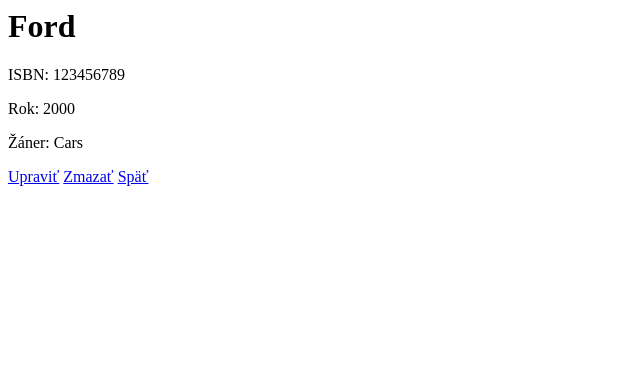
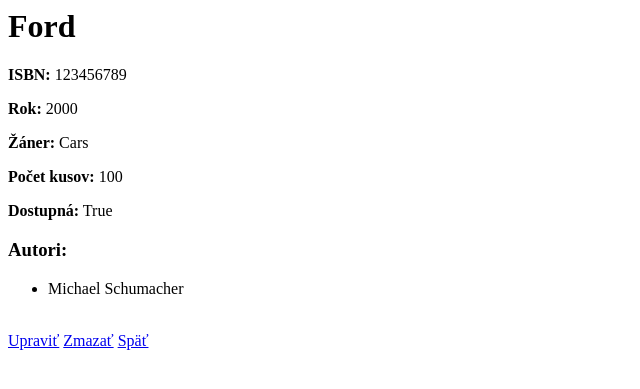
Before and after one commit to Foxer99/Webova-aplikacia-kniznica, a Django app: page /book/2/ in a window 1280 px wide. Shown: the top 389 px of the page, without its empty margins (0-640 px from the left). Run offline with Django 5.2, Linux system fonts and the light colour scheme; data comes from the database, SQL or seed files in the repository; both versions use the stored data as it was after the commit.

Commit message:
pridal som ti tam autorov knihy pozicky a mozes si tam dat knihu a ostan eveci

```diff
--- a/library_project/library/templates/library/book_detail.html
+++ b/library_project/library/templates/library/book_detail.html
@@ -1,8 +1,21 @@
 <h1>{{ book.title }}</h1>
 
-<p>ISBN: {{ book.isbn }}</p>
-<p>Rok: {{ book.year }}</p>
-<p>Žáner: {{ book.genre }}</p>
+<p><b>ISBN:</b> {{ book.isbn }}</p>
+<p><b>Rok:</b> {{ book.year }}</p>
+<p><b>Žáner:</b> {{ book.genre }}</p>
+<p><b>Počet kusov:</b> {{ book.total_copies }}</p>
+<p><b>Dostupná:</b> {{ book.available }}</p>
+
+<h3>Autori:</h3>
+<ul>
+{% for author in book.authors.all %}
+    <li>{{ author.first_name }} {{ author.last_name }}</li>
+{% empty %}
+    <li>Žiadni autori</li>
+{% endfor %}
+</ul>
+
+<br>
 
 <a href="{% url 'book_update' book.pk %}">Upraviť</a>
 <a href="{% url 'book_delete' book.pk %}">Zmazať</a>
```
Also changed, not shown: library_project/library/templates/library/book_confirm_delete.html (added, +8 -0 lines), library_project/db.sqlite3.
